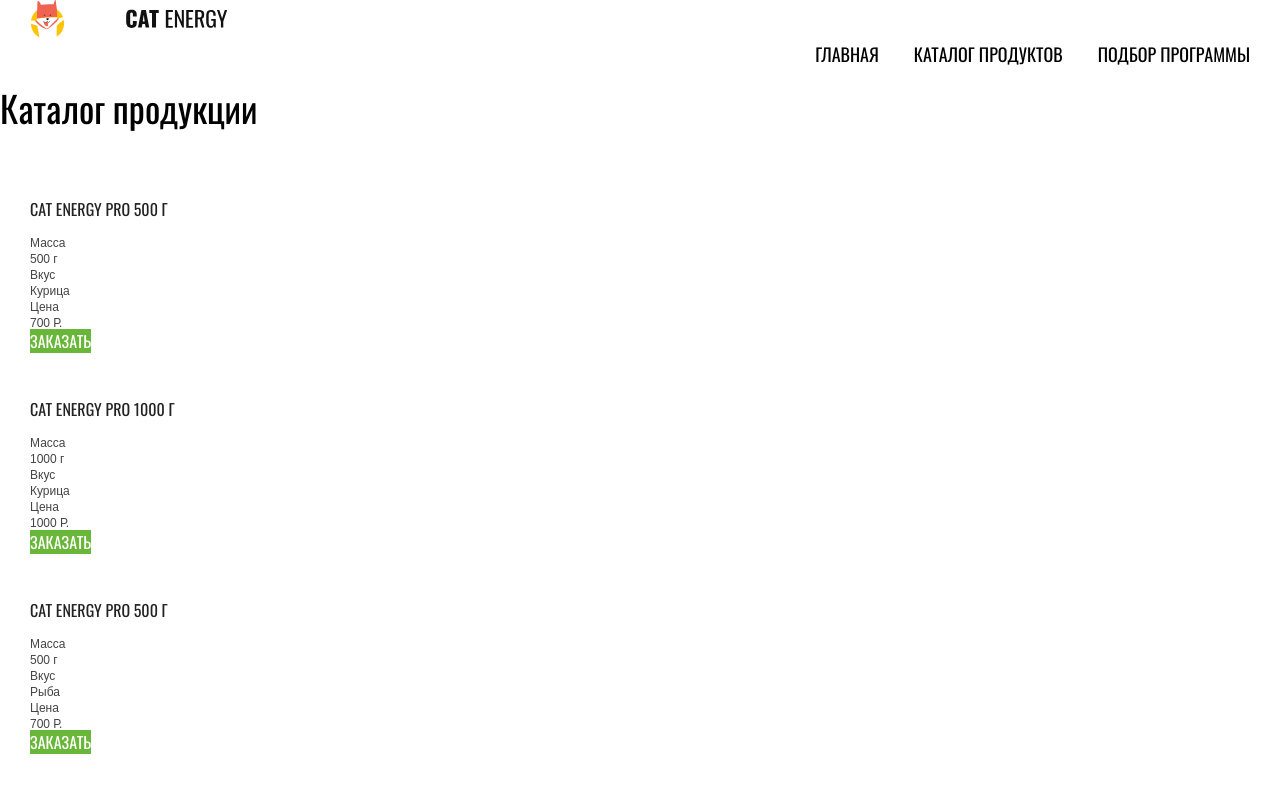
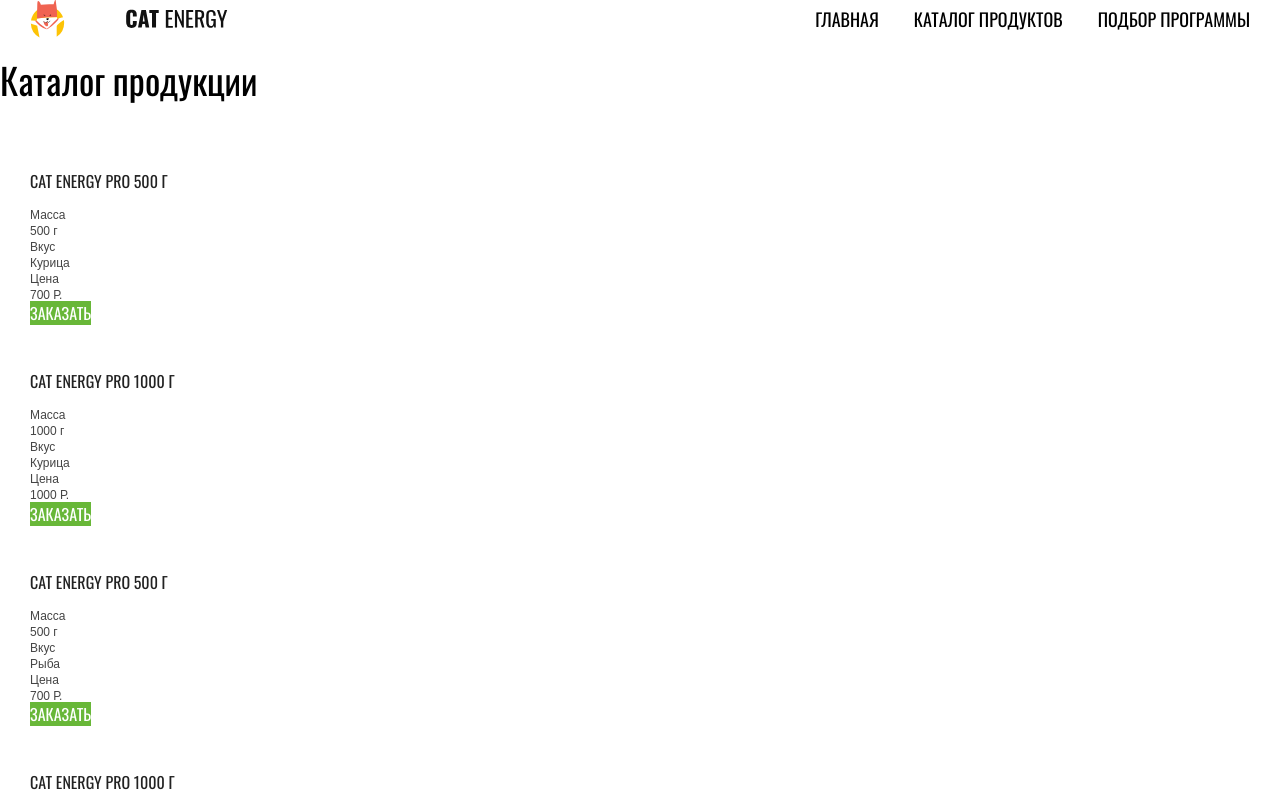
Before and after one commit to iTEvgen/cat-energy-adaptive, a website: page source/catalog.html in a window 1280 px wide. Shown: the top 797 px of the page. Drawn offline with nearby package versions, Linux system fonts and the light colour scheme; files that its build step writes are made by us from their sources.

Commit message:
Добавлен контейнер сеточных стилей.

```diff
--- a/source/catalog.html
+++ b/source/catalog.html
@@ -12,9 +12,9 @@
 </head>
 <body class="page__body">
   <header class="page-header">
-    <div class="wrapper">
-      <a class="page-header__logo logo-heade" href="/">
-        <img class="logo-heade__img" src="img/logo-header.svg" alt="Логотип cat-energy">
+    <div class="page-header__container wrapper">
+      <a class="page-header__logo logo-header" href="/">
+        <img class="logo-header__img" src="img/logo-header.svg" alt="Логотип cat-energy">
       </a>
       <nav class="page-header__nav main-nav">
         <ul class="main-nav__list site-list">
```
Also changed, not shown: source/form.html (+3 -3 lines).
